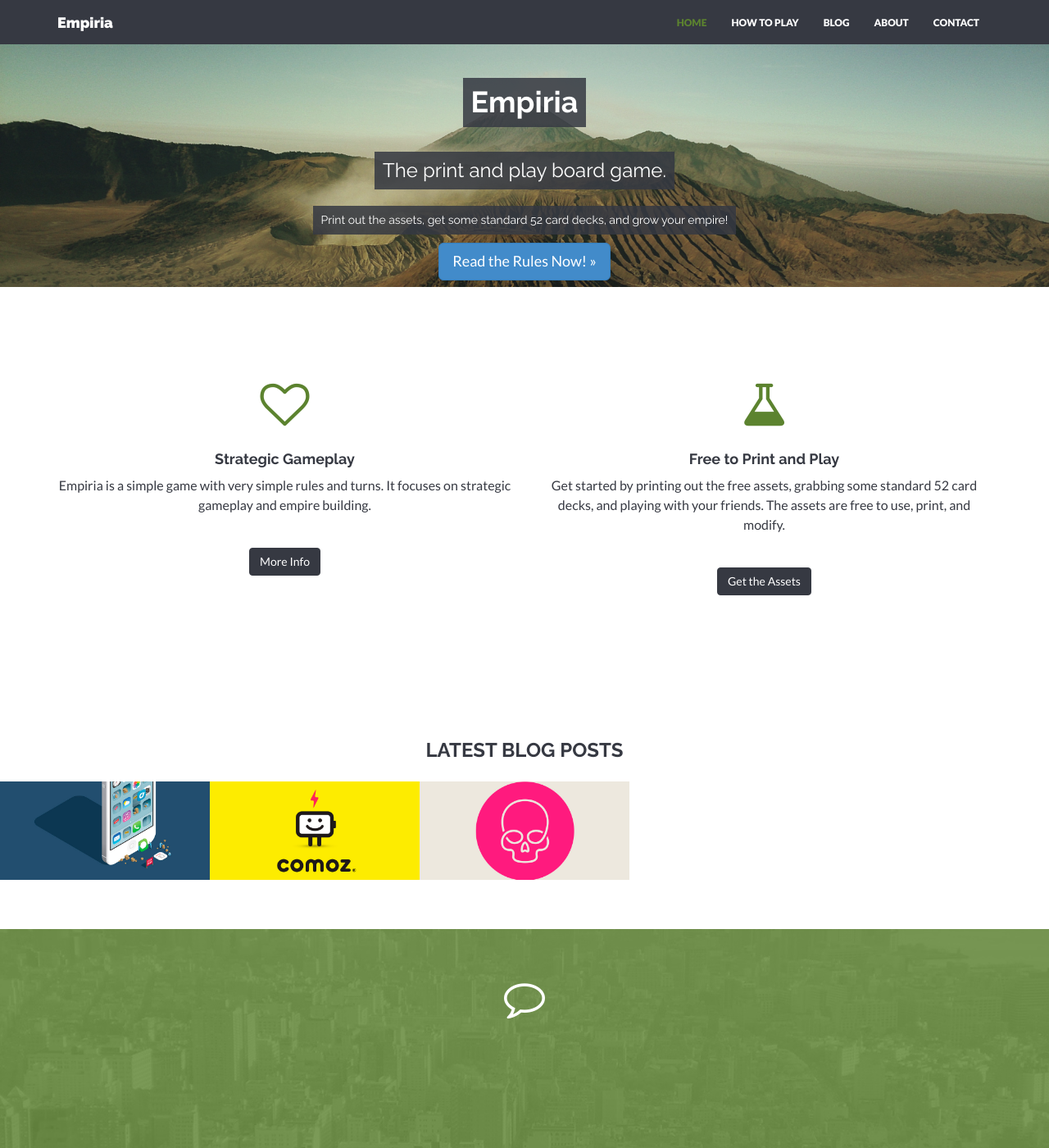
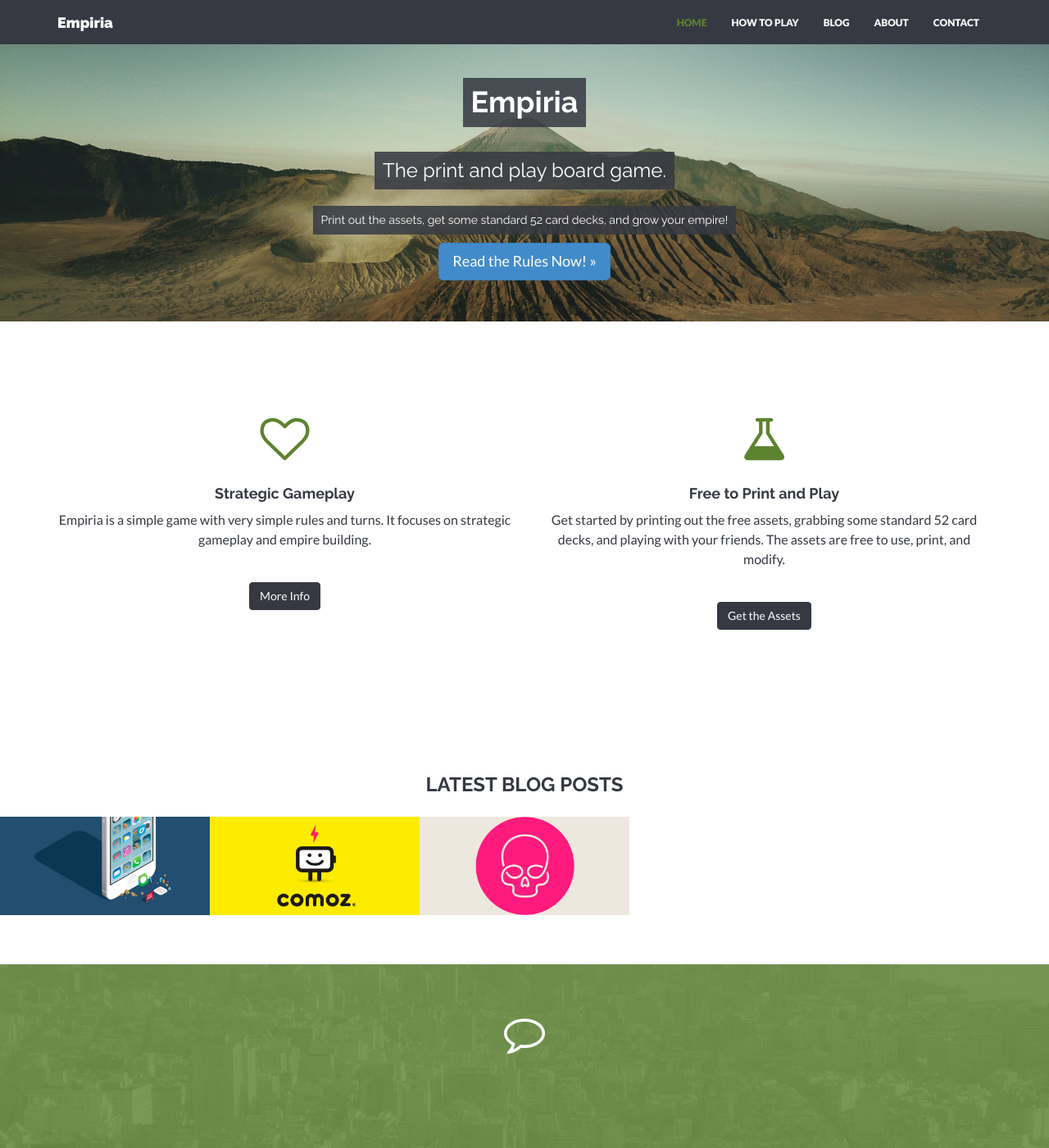
Before and after one commit to ChibiCritters/empiria-card-game, a Jekyll site: the page built from index.html, in a window 1280 px wide and 1400 px high. Shown: the whole window at 82% size. Built offline with Jekyll 4.4.1, drawn with Linux system fonts in a browser that asks for light colours; nearby versions of some CDN libraries.

Commit message:
padding bottom on header

```diff
--- a/_includes/css/style.css
+++ b/_includes/css/style.css
@@ -214,7 +214,7 @@ a:focus {
 	background-color:rgba({{ site.colors.primary_rgb }},.1);
 	min-height: 350px;
 	padding-top: 75px;
-	padding-bottom: 0px;
+	padding-bottom: 50px;
 	position: relative;
 	text-align: center;
 }
```
